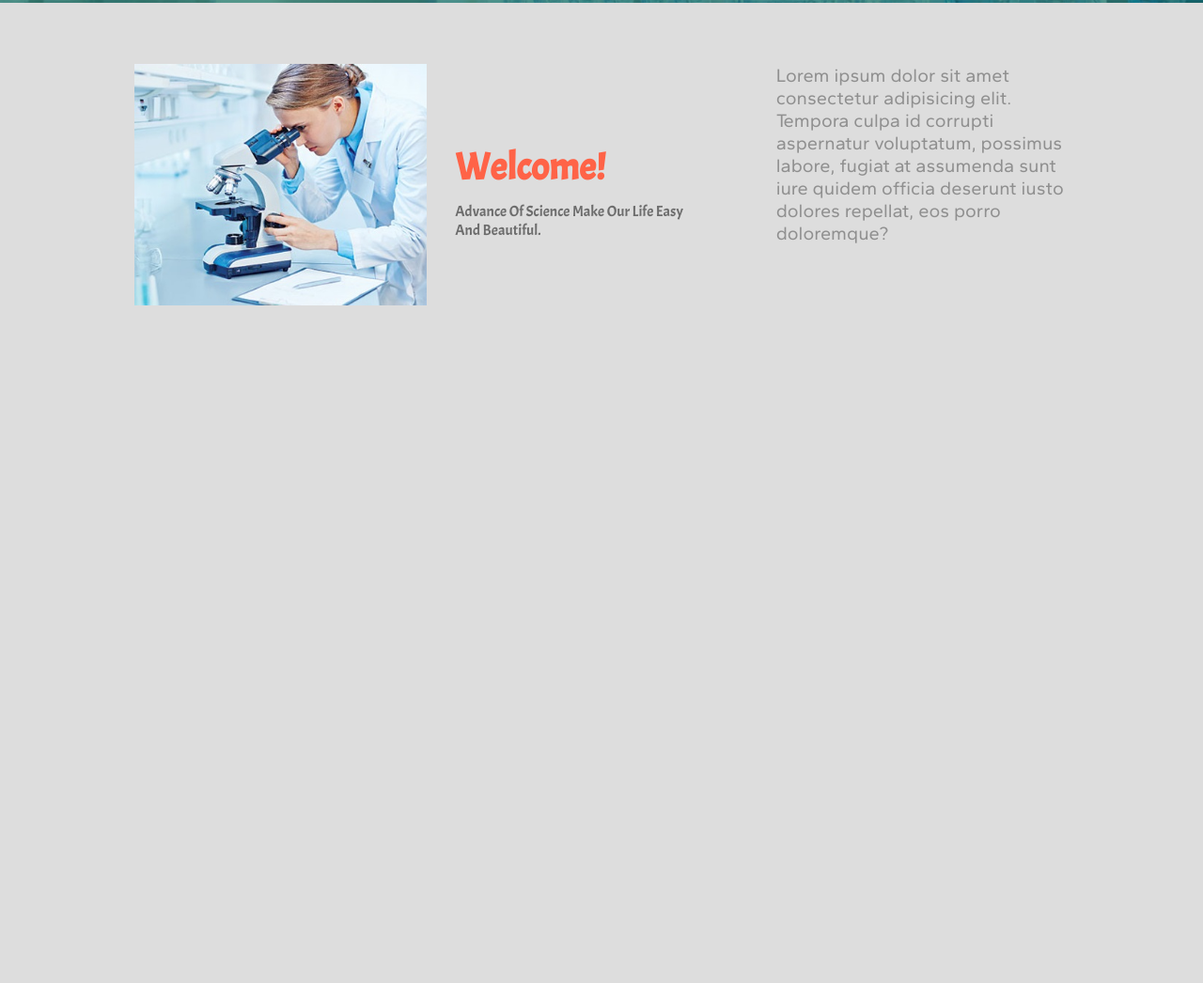
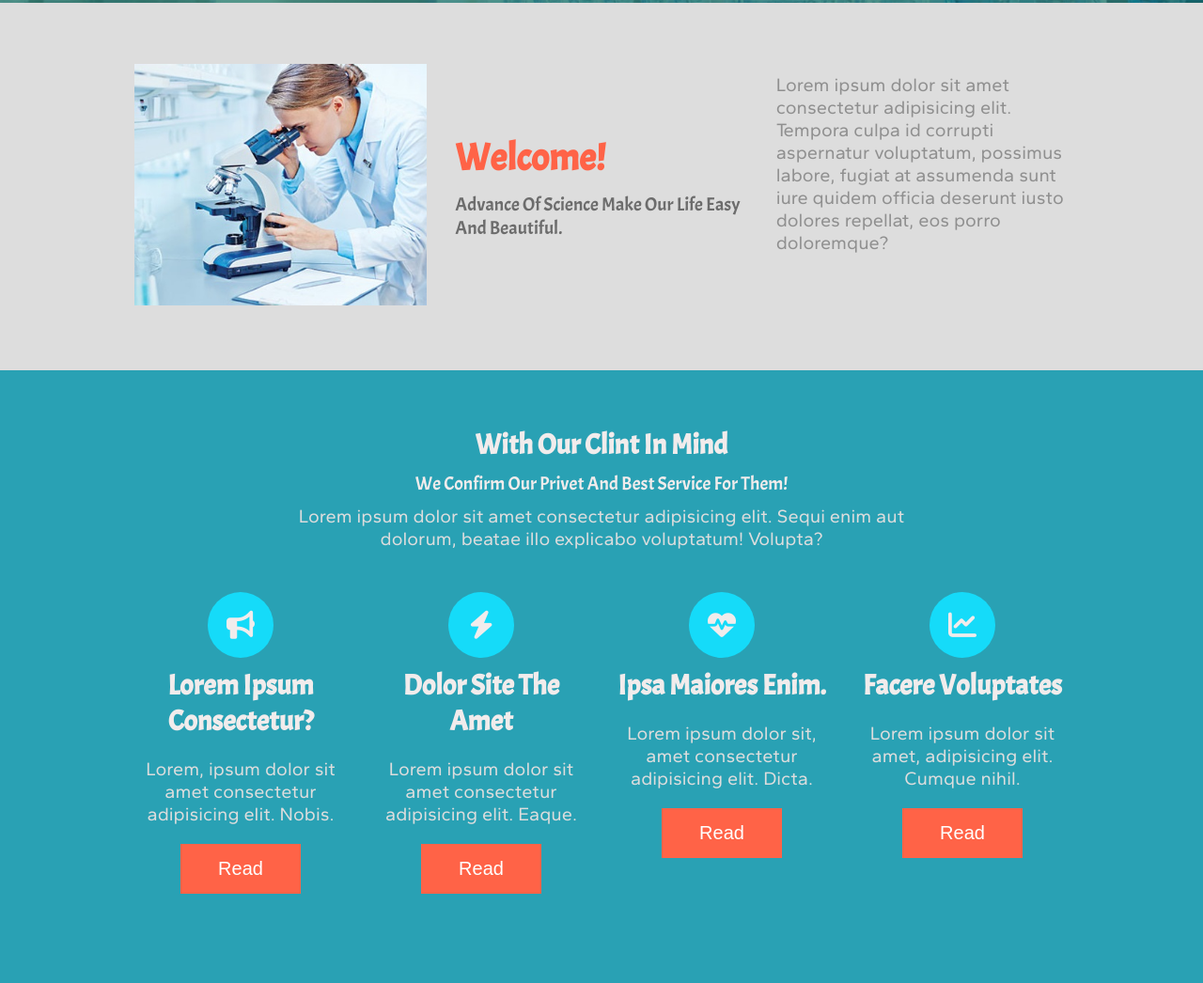
Before and after one commit to SalamKhan46/science-lab, a plain HTML site: page index.html in a window 1280 px wide. Shown: the part 597-1643 px from the top of the page at 94% size. Before the commit the page ends 991 px from the top, so only its background shows below. Drawn offline with Linux system fonts and the light colour scheme.

Commit message:
add clint section

```diff
--- a/index.html
+++ b/index.html
@@ -10,6 +10,8 @@
     <link rel="preconnect" href="https://fonts.gstatic.com" crossorigin>
     <link href="https://fonts.googleapis.com/css2?family=Acme&display=swap" rel="stylesheet">
     <link href="https://fonts.googleapis.com/css2?family=Gantari&display=swap" rel="stylesheet">
+
+    <link rel="stylesheet" href="https://cdnjs.cloudflare.com/ajax/libs/font-awesome/6.1.1/css/all.min.css" integrity="sha512-KfkfwYDsLkIlwQp6LFnl8zNdLGxu9YAA1QvwINks4PhcElQSvqcyVLLD9aMhXd13uQjoXtEKNosOWaZqXgel0g==" crossorigin="anonymous" referrerpolicy="no-referrer" />
 
     <link rel="stylesheet" href="style.css">
     <title>Science lab</title>
@@ -26,8 +28,9 @@
     </header>
 
     <main>
+        <section class="wlc-banner">
             <div class="container">
-            <div class="wlc-banner">
+                <div class="banner-main-content">
                     <div class="banner-photo">
                         <img src="pic/1.jpg" alt="">
                     </div>
@@ -44,6 +47,53 @@
                     </div>
                 </div>
             </div>
+        </section>
+
+        <section class="clint">
+            <div class="container">
+                <div class="clint-head">
+                    <h3>With our clint in mind</h3>
+                    <h4>we confirm our privet and best service for them!</h4>
+                    <p>
+                        Lorem ipsum dolor sit amet consectetur adipisicing elit. Sequi enim aut dolorum, beatae illo explicabo voluptatum! Volupta?
+                    </p>
+                </div>
+                <div class="clint-items">
+                    <div class="item">
+                        <i class="fa fa-bullhorn" aria-hidden="true"></i>
+                        <h3>Lorem ipsum  consectetur?</h3>
+                        <p>
+                            Lorem, ipsum dolor sit amet consectetur adipisicing elit. Nobis.
+                        </p>
+                        <button class="btn">read</button>
+                    </div>
+                    <div class="item">
+                        <i class="fa fa-bolt" aria-hidden="true"></i>
+                        <h3>dolor site the amet</h3>
+                        <p>
+                            Lorem ipsum dolor sit amet consectetur adipisicing elit. Eaque.
+                        </p>
+                        <button class="btn">read</button>
+                    </div>
+                    <div class="item">
+                        <i class="fa fa-heartbeat" aria-hidden="true"></i>
+                        <h3>ipsa maiores enim.</h3>
+                        <p>
+                            Lorem ipsum dolor sit, amet consectetur adipisicing elit. Dicta.
+                        </p>
+                        <button class="btn">read</button>
+                    </div>
+                    <div class="item">
+                        <i class="fa fa-line-chart" aria-hidden="true"></i>
+                        <h3>facere voluptates</h3>
+                        <p>
+                            Lorem ipsum dolor sit amet,  adipisicing elit. Cumque nihil.
+                        </p>
+                        <button class="btn">read</button>
+                    </div>
+                </div>
+            </div>
+        </section>
     </main>
 </body>
 </html>
--- a/style.css
+++ b/style.css
@@ -9,6 +9,7 @@ body{
 p{
     font-family: 'Gantari', sans-serif;
     font-size: 20px;
+    margin: 10px 0;
 }
 h1,h2,h3,h4{
     font-family: 'Acme', sans-serif;
@@ -25,6 +26,12 @@ h2{
 h3{
     font-size: 30px;
     margin: 10px 0;
+}
+h4{
+    font-size: 20px;
+    margin: 10px 0;
+    font-weight: 100;
+    color: #6c6c6c;
 }
 img{
     width:100% ;
@@ -80,7 +87,9 @@ header h3{
 
 /* wlc-banner :start */
 .wlc-banner{
-    margin: 50px 0;
+    padding: 50px 0;
+}
+.wlc-banner .banner-main-content{
     display: grid;
     grid-template-columns: 1fr 1fr 1fr;
 }
@@ -89,7 +98,6 @@ header h3{
 }
 .banner-title{
     padding: 15px;
-    width: 80%;
 }
 .banner-title h2{
     color: tomato;
@@ -104,3 +112,46 @@ header h3{
 .banner-content p{
     color: #8f8f8f;
 }
+/* banner end here  */
+
+
+/* clint :start */
+.clint{
+    padding: 50px 0;
+    background: #29a1b4;
+    color: #f1ecec;
+}
+.clint p{
+    color: #ddd;
+}
+.clint-head{
+    text-align: center;
+    width: 70%;
+    margin: 0 auto;
+}
+.clint-head h4{
+    color: #f1ecec;
+}
+.clint-items{
+    padding: 20px 0;
+    display: grid;
+    grid-template-columns: 1fr 1fr 1fr 1fr;
+}
+.clint-items .item{
+    display: flex;
+    align-items: center;
+    flex-direction: column;
+    padding: 15px;
+    text-align: center;
+}
+.clint-items .item i{
+    height: 70px;
+    width: 70px;
+    border-radius: 50%;
+    font-size: 30px;
+    display: flex;
+    justify-content: center;
+    align-items: center;
+    color: #f1ecec;
+    background: #15dbf9;
+}
```
Lines whose indentation alone changed are shown as unchanged.
